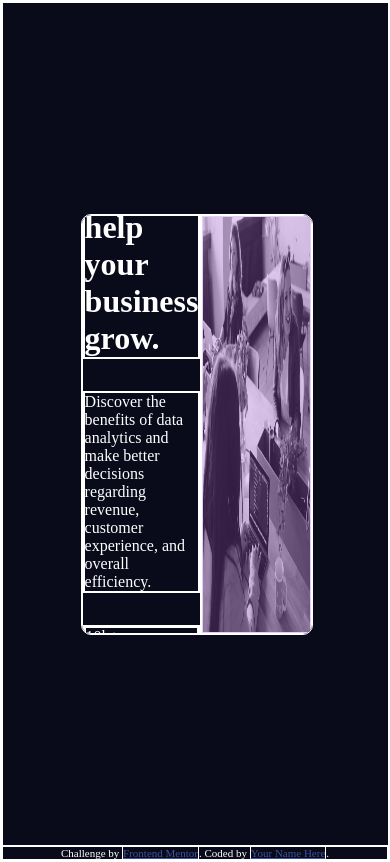
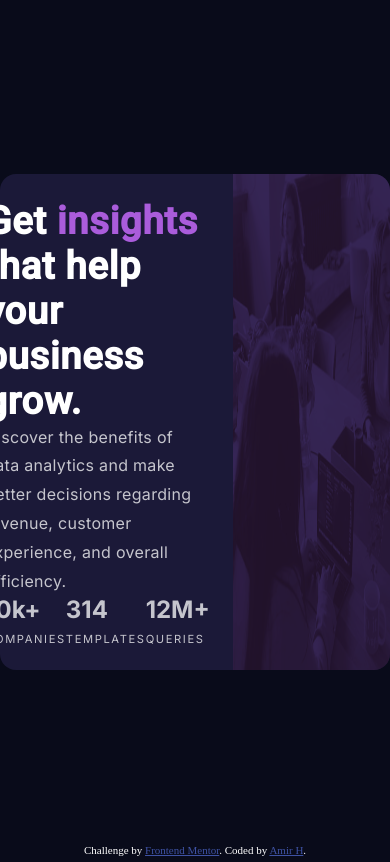
Before and after one commit to Amorezzzz/stats-preview-card-component, a plain HTML site: page index.html in a window 390 px wide. Drawn offline with Linux system fonts and the light colour scheme.

Commit message:
desktop design done, now I am going to design mobile design

```diff
--- a/index.html
+++ b/index.html
@@ -37,7 +37,7 @@
               <div class="downside">templates</div>
             </div>
             <div>
-              <div class="upside">12m+</div>
+              <div class="upside">12M+</div>
               <div class="downside">queries</div>
             </div>
           </div>
@@ -53,7 +53,7 @@
       Challenge by
       <a href="https://www.frontendmentor.io?ref=challenge" target="_blank"
         >Frontend Mentor</a
-      >. Coded by <a href="#">Your Name Here</a>.
+      >. Coded by <a href="#">Amir H</a>.
     </div>
   </body>
 </html>
--- a/style.css
+++ b/style.css
@@ -3,7 +3,7 @@
     margin: 0;
     padding: 0;
     box-sizing: border-box;
-    border: 0.5px solid white;
+    /* border: 0.5px solid white; */
 }
 
 :root{
@@ -27,32 +27,38 @@ body{
     justify-content: center;
     align-items: center;
     height: 100vh;
-    width:100vw ;
 }
 
 
 .container{
     display: flex;
-    border-radius: 10px;
+    align-items: stretch;
+    justify-content: center;
+    border-radius: 1rem;
     overflow: hidden;
-    width:60%;
-    height: 50%;
-
+    max-width: 1140px;
+    /* width:70%; */
+    /* height: 55%; */
+    background:var(--card-background);
 }
 
 .left-side{
     display: flex;
     flex-direction: column;
-    justify-content:center;
-    gap: 2rem;
-    flex: 1;
+    justify-content:space-between;
+    padding: 6%;
+    /* gap: 2rem; */
+    /* flex: 1 0 50%; */
 }
 
 .image-container{
-    flex: 1;
+    display: flex;
+    flex: 0 1 50%;
+    flex-shrink: 0;
     position: relative;
 
 }
+
 .image-container::after{
     content:'';
     position: absolute;
@@ -61,12 +67,64 @@ body{
     left: 0;
     width: 100%;
     height: 100%;
-    opacity: 0.3;
+    opacity: 0.19;
 }
 
+/* dont forget to use some filter to make image little bit more darker  */
 .image-container img{
     width: 100%;
     height: 100%;
+    mix-blend-mode: multiply;
+}
+
+
+
+/* .left-down{
+    display: grid;
+    grid-template-columns: 1fr 1fr 1fr;
+    grid-column-gap:5em;
+
+
+} */
+
+
+.header{
+    font-family: var(--font-main);
+    font-size: 1.2rem;
+    letter-spacing: 0.6px;
+}
+.header span{
+    color: var(--accent);
+}
+
+.middle-content{
+    font-family: var(--font-rest);
+    font-weight: 100;
+    color: var(--main-paragraph);
+    line-height: 1.8rem;
+    font-size: 1rem;
+    letter-spacing: 0.3px;
+}
+
+.left-down{
+    display: flex;
+    align-items: center;
+    justify-content: space-between;
+}
+.upside{
+    font-family: var(--font-rest);
+    font-size: 1.5rem;
+    font-weight: 700;
+    color: var(--main-paragraph);
+}
+
+.downside{
+    font-family: var(--font-rest);
+    font-size: 0.7rem;
+    color: var(--main-paragraph);
+    text-transform: uppercase;
+    letter-spacing: 0.1rem;
+    margin-top: 0.5rem;
 }
 
 
```
